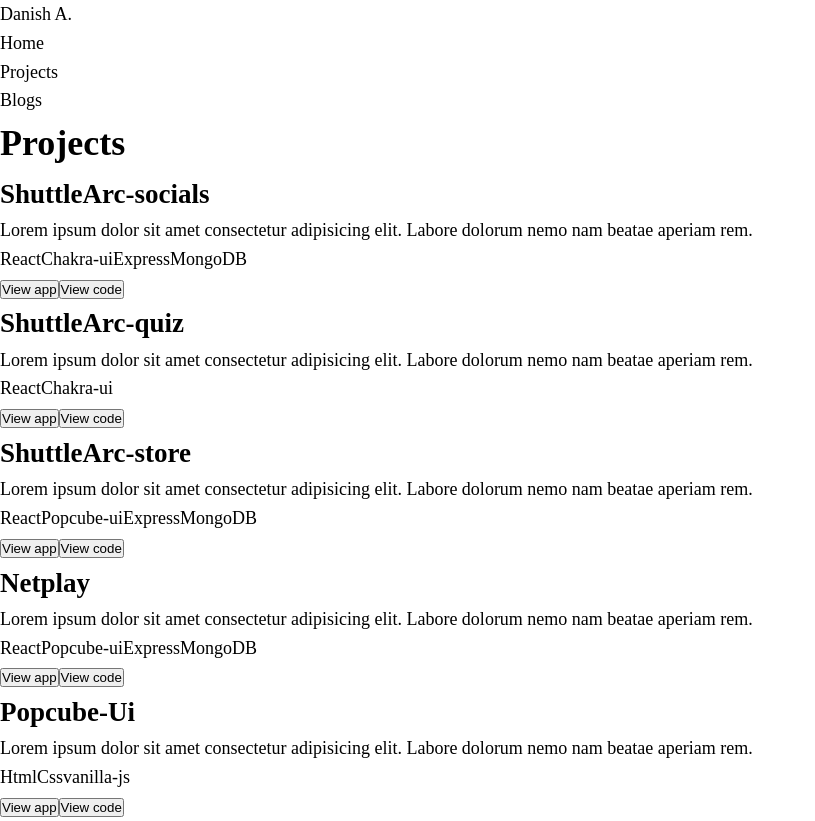
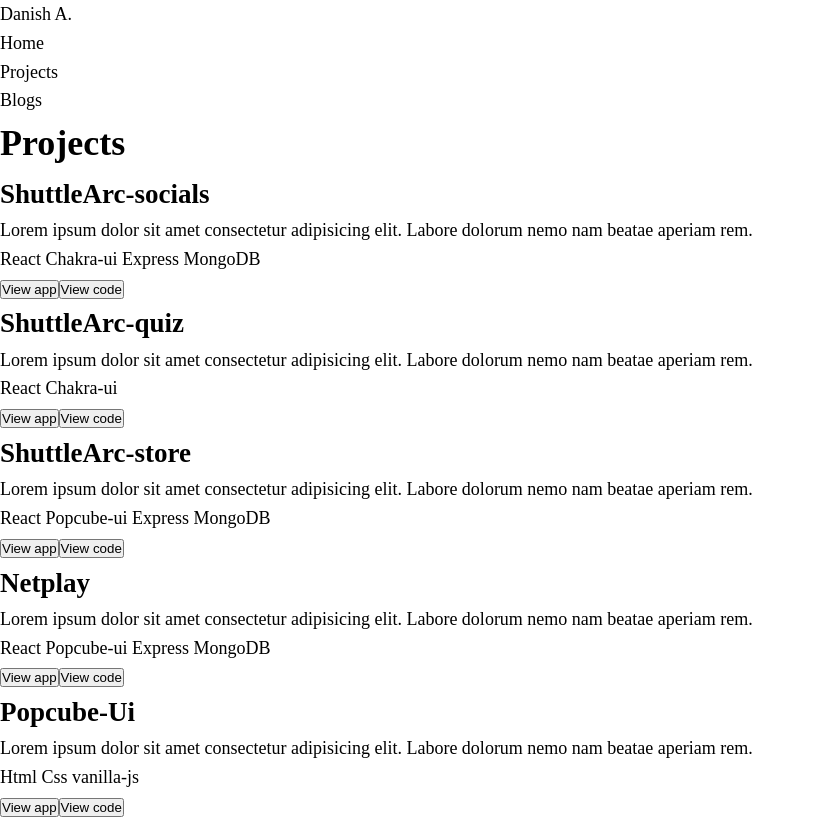
Before and after one commit to DanishOnGit/Portfolio-site, a Next.js app: page /projects in a window 1280 px wide. Shown: the whole page, without its empty margins (0-815 px from the left). Built offline with nearby package versions, Linux system fonts and the light colour scheme.

Commit message:
fix:eslint missing key error

```diff
--- a/components/projectCard.jsx
+++ b/components/projectCard.jsx
@@ -13,7 +13,7 @@
         {" "}
         {stack.map((tech) => (
 
-            <Badge tech={tech} />
+           <span key={tech}> <Badge tech={tech} /></span>
 
         ))}{" "}
       </div>
```
